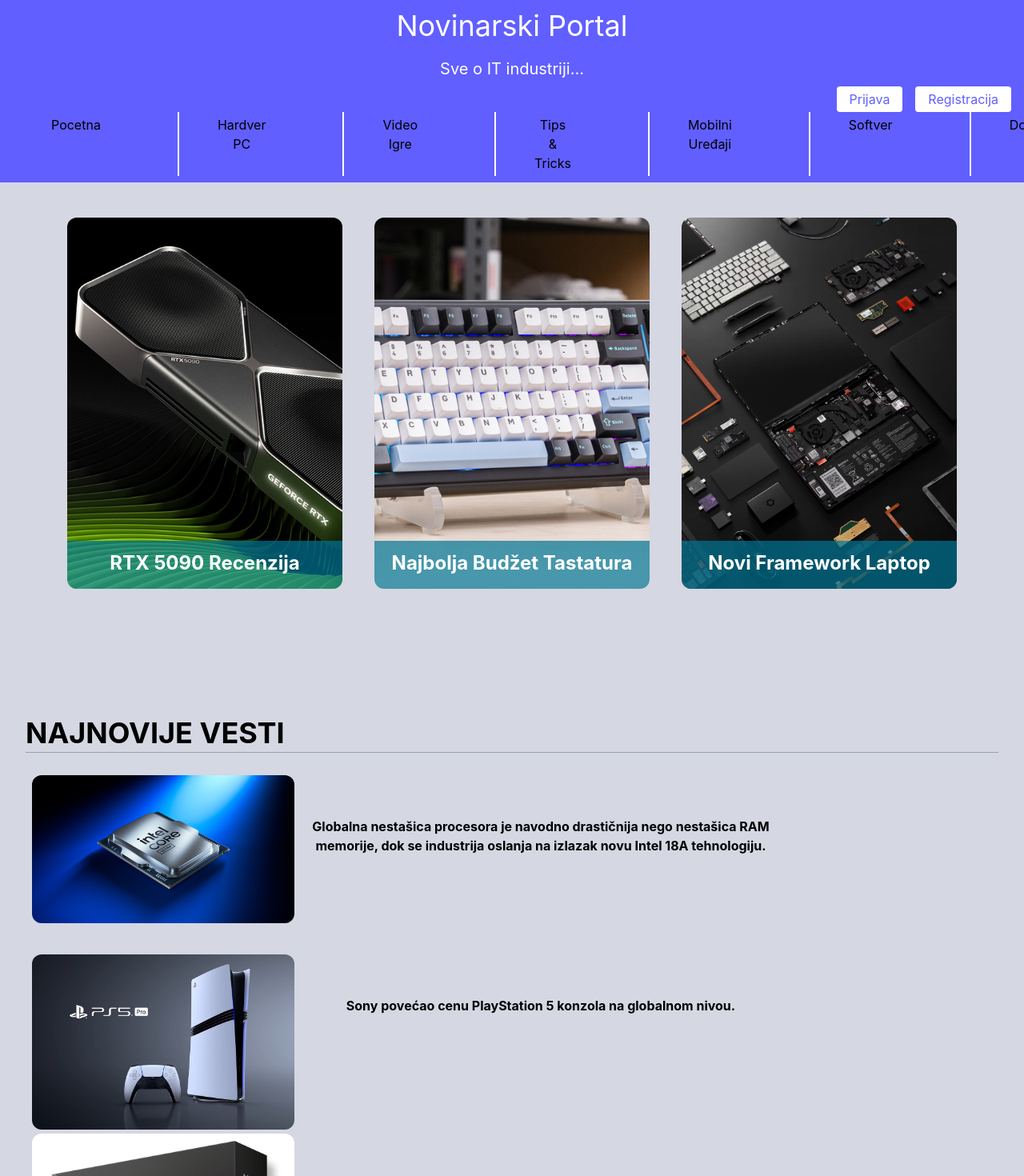
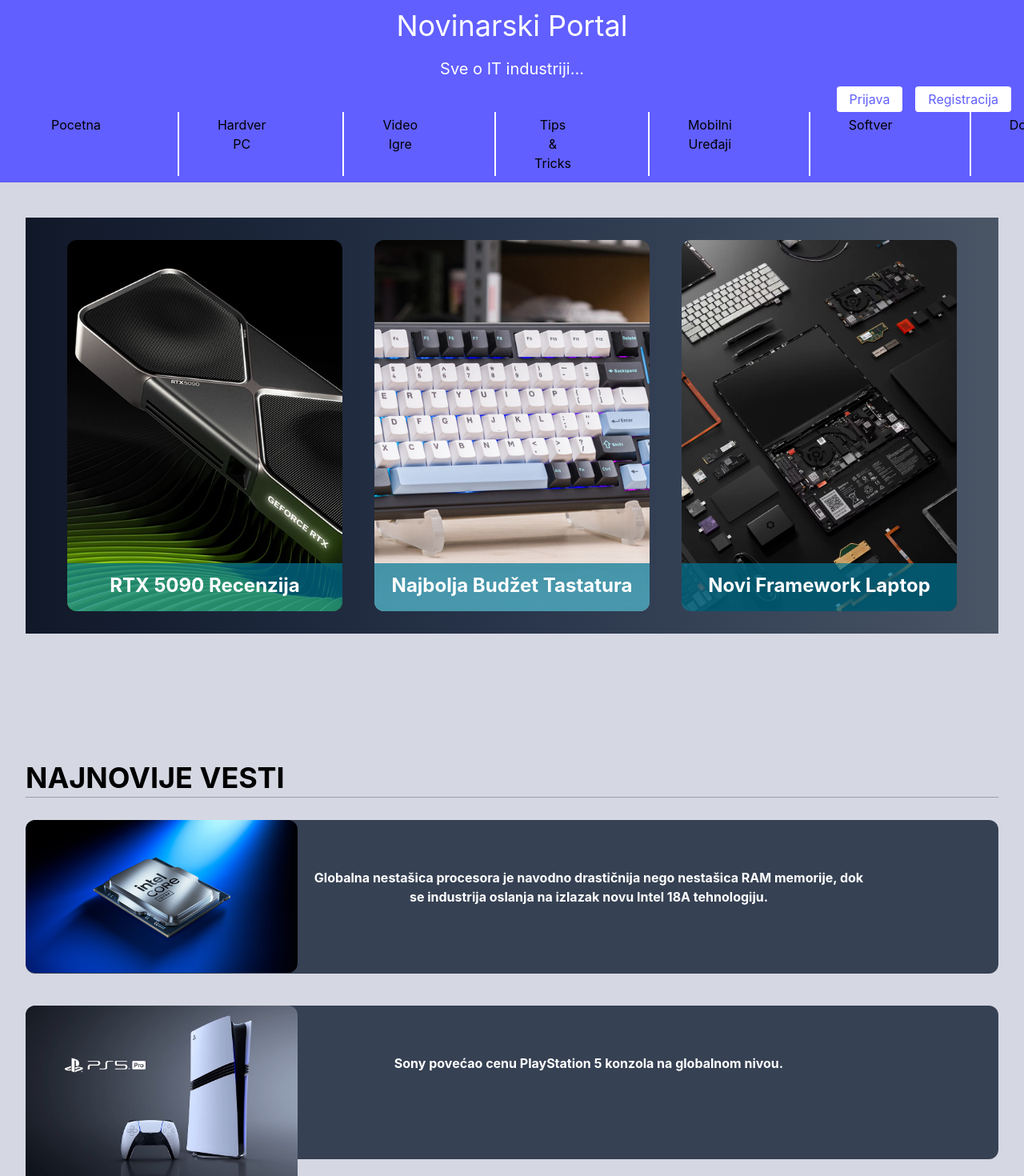
Before and after one commit to Cirko023/NovinarskiPortal, a React (Vite) app: page /hardver in a window 1280 px wide. Shown: the top 1470 px of the page at 80% size. Built offline with nearby package versions, Linux system fonts and the light colour scheme; no server answers.

Commit message:
Dorađen stil kartica

```diff
--- a/src/Hardver.jsx
+++ b/src/Hardver.jsx
@@ -6,7 +6,7 @@
 function Hardver() {
     return(
         <>
-        <div className='flex flex-row justify-center items-center gap-10 mb-40 mt-40'>
+        <div className='flex flex-row justify-center items-center gap-10 mb-40 mt-40 bg-linear-to-r/hsl from-gray-900 to-gray-600 w-full h-130'>
         <Kartica3
             slika='./geforce-rtx-5090.jpg'
             imeSlike='GeForce RTX 5090'
--- a/src/Kartica2.jsx
+++ b/src/Kartica2.jsx
@@ -3,12 +3,12 @@
 function Kartica2({slika, ImeSlike, tekst}) {
     return(
         <>
-            <div className='flex flex-row'>
-                <div className='px-2 w-86 h-56'>
+            <div className='flex flex-row bg-gray-700 mb-10 rounded-xl hover:scale-102 transition-transform duration-300'>
+                <div className='px-1 w-86 h-48 pl-0'>
                     <img src={slika} alt={ImeSlike} className='rounded-xl hover:opacity-85 hover:scale-102 transition-transform duration-300'/>
                 </div>
 
-                <div className='px-2 mt-13 w-150'>
+                <div className='px-2 mt-15 w-180 text-white'>
                     <p className='font-bold hover:underline'>{tekst}</p>
                 </div>
             </div>
--- a/src/Pocetna.jsx
+++ b/src/Pocetna.jsx
@@ -7,7 +7,7 @@
     return(
         <>
 
-        <div class='flex flex-row justify-center items-center gap-10 mb-40 mt-40'>
+        <div class='flex flex-row justify-center items-center bg-linear-to-r/hsl from-gray-900 to-gray-600 gap-10 mb-40 mt-40 w-full h-130'>
 
             <Kartica3
                 slika='./slay-the-spire-2.jpg'
```
